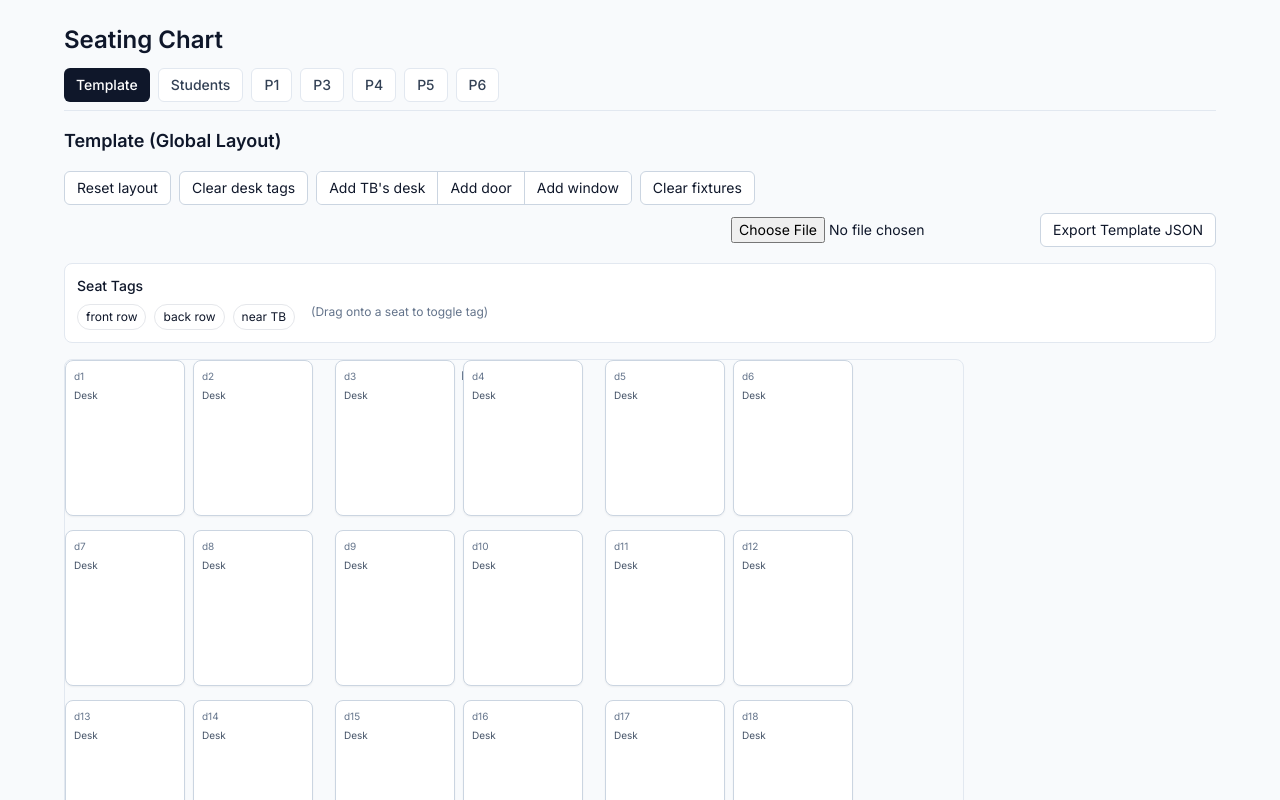
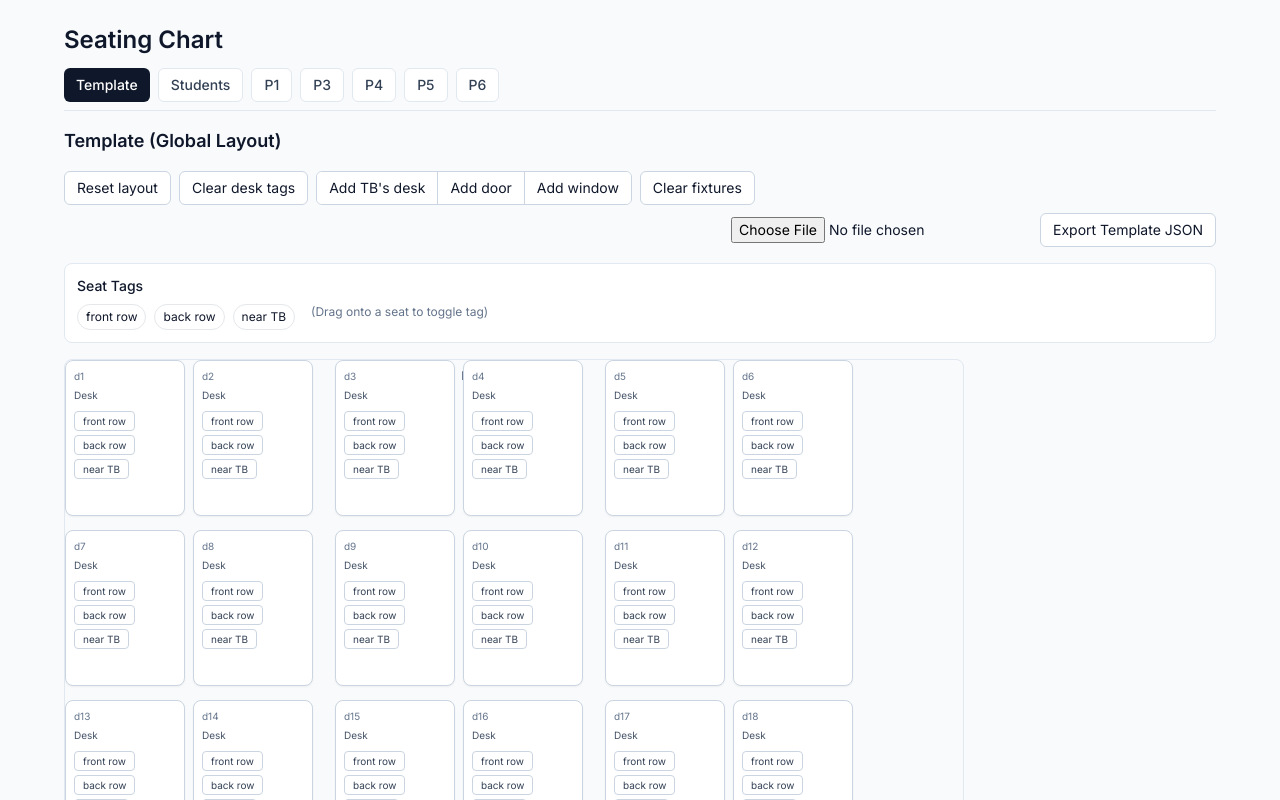
Before and after one commit to rubberduckinatruck/seating-chart, a React (Vite) app: page / in a window 1280 px wide. Both pictures are taken after a click on the button "Template". Shown: the top 800 px of the page. Built offline with nearby package versions, Linux system fonts and the light colour scheme.

Commit message:
Update Seat.tsx

```diff
--- a/src/components/Seat.tsx
+++ b/src/components/Seat.tsx
@@ -16,13 +16,11 @@ export default function Seat({
 }) {
   const ref = useRef<HTMLDivElement | null>(null)
   const [drag, setDrag] = useState<{ ox: number; oy: number; sx: number; sy: number } | null>(null)
-  const [open, setOpen] = useState(false)
-  const [tagDragOver, setTagDragOver] = useState(false)
 
   // ----- seat move (mouse drag) -----
   function onMouseDown(e: React.MouseEvent) {
-    if ((e.target as HTMLElement).closest('[data-popover]')) return
-    setOpen(false)
+    // don't start dragging if clicking the controls area
+    if ((e.target as HTMLElement).closest('[data-seat-controls]')) return
     setDrag({ ox: e.clientX, oy: e.clientY, sx: x, sy: y })
     window.addEventListener('mousemove', onMouseMove as any)
     window.addEventListener('mouseup', onMouseUp as any, { once: true })
@@ -40,61 +38,36 @@ export default function Seat({
     window.removeEventListener('mousemove', onMouseMove as any)
   }
 
-  // ----- tag DnD (drag from TagPalette onto a seat) -----
-  function onTagDragOver(e: React.DragEvent) {
-    if (e.dataTransfer.types.includes('text/tag')) {
-      e.preventDefault() // allow drop
-      setTagDragOver(true)
-    }
-  }
-  function onTagDragLeave() {
-    setTagDragOver(false)
-  }
-  function onTagDrop(e: React.DragEvent) {
-    const tag = e.dataTransfer.getData('text/tag') as StudentTag
-    setTagDragOver(false)
-    if (tag) onToggleTag(tag)
-  }
+  const ALL_TAGS: StudentTag[] = ['front row', 'back row', 'near TB']
 
   return (
     <div
       ref={ref}
-      className={[
-        'absolute select-none cursor-move rounded-lg border border-slate-300 bg-white shadow-sm',
-        tagDragOver ? 'ring-2 ring-blue-400/60' : ''
-      ].join(' ')}
+      className="absolute select-none cursor-move rounded-lg border border-slate-300 bg-white shadow-sm"
       style={{ left: x, top: y, width: w, height: h, padding: 8 }}
       onMouseDown={onMouseDown}
-      onDoubleClick={() => setOpen(v => !v)}
-      onDragOver={onTagDragOver}
-      onDragLeave={onTagDragLeave}
-      onDrop={onTagDrop}
-      title="Drag tag pills here to toggle; drag seat to move; double-click for tag menu"
+      title="Drag to move. Use tag buttons to toggle."
     >
-      {/* optional visual while tag hovering */}
-      {tagDragOver && (
-        <div className="pointer-events-none absolute inset-1 rounded-md border-2 border-dashed border-blue-400/40" />
-      )}
-
       <div className="text-[10px] text-slate-500 mb-1">{id}</div>
       <div className="text-[10px] text-slate-600">Desk</div>
 
-      {open && (
+      {/* Always-visible tag controls */}
       <div
-          data-popover
-          className="absolute z-20 mt-2 left-0 top-full bg-white border border-slate-200 rounded-md shadow p-2 text-xs"
+        data-seat-controls
+        className="mt-2 flex flex-wrap gap-1"
+        onMouseDown={(e) => e.stopPropagation()} // extra safety: don't start drag when pressing buttons
       >
-          <div className="font-medium mb-1">Desk tags</div>
-          {(['front row', 'back row', 'near TB'] as StudentTag[]).map(tag => {
+        {ALL_TAGS.map((tag) => {
           const active = tags.includes(tag)
           return (
             <button
               key={tag}
+              type="button"
               className={
-                  'mr-1 mb-1 px-2 py-1 rounded border ' +
+                'px-2 py-1 rounded border text-[10px] leading-none ' +
                 (active
                   ? 'bg-slate-900 text-white border-slate-900'
-                    : 'bg-white text-slate-700 border-slate-300')
+                  : 'bg-white text-slate-700 border-slate-300 hover:bg-slate-50')
               }
               onClick={(e) => {
                 e.stopPropagation()
@@ -106,7 +79,6 @@ export default function Seat({
           )
         })}
       </div>
-      )}
     </div>
   )
 }
```
Lines whose indentation alone changed are shown as unchanged.
